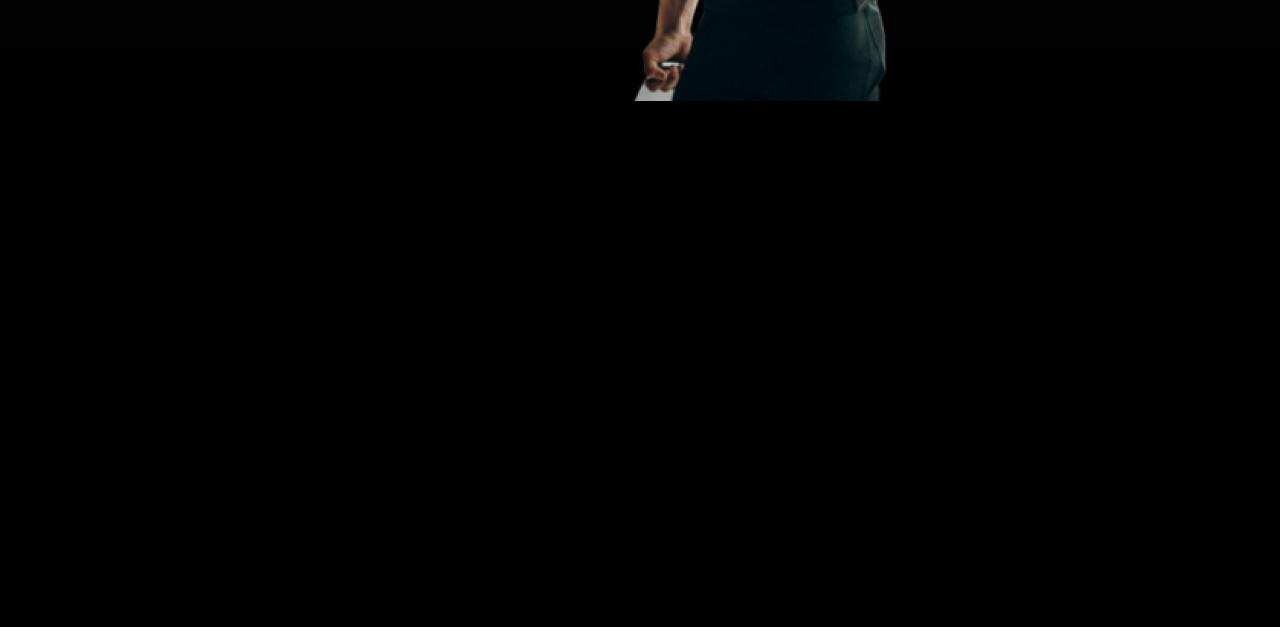
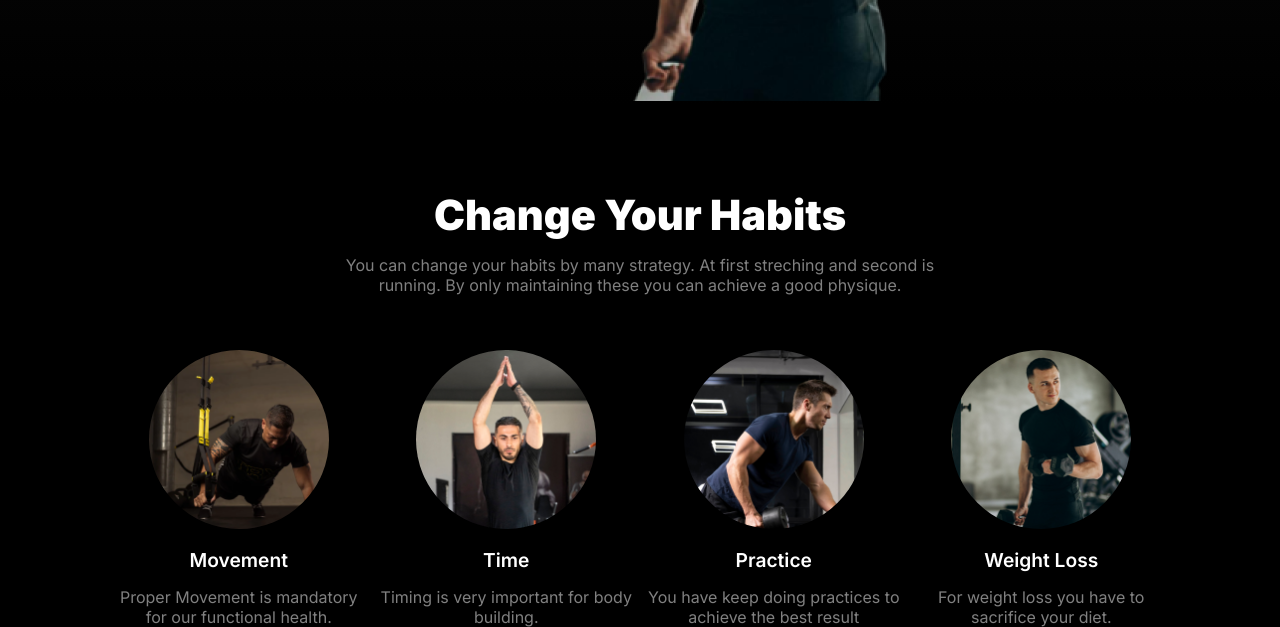
Before and after one commit to fahimbrew/assignment-2, a plain HTML site: page index.html in a window 1280 px wide. Shown: the part 538-1165 px from the top of the page. Before the commit the page ends 800 px from the top, so only its background shows below. Drawn offline with Linux system fonts and the light colour scheme; a web font is replaced by a local one.

Commit message:
habit section has been done

```diff
--- a/index.html
+++ b/index.html
@@ -11,6 +11,7 @@
 </head>
 
 <body class="inter-font">
+    <!-- header starts here -->
     <header id="header">
         <nav class="navbar display-flex">
             <div class="nav-title">
@@ -70,9 +71,54 @@
 
 
     </header>
+    <!-- header ends here -->
+
+    <!-- main starts here -->
+    <main class="main-content">
+        <!-- habit section starts -->
+        <section class="habits">
+            <div class="habit-description">
+                <h2 class="h-common">Change Your Habits</h2>
+                <p class="p-common">You can change your habits by many strategy. At first streching and second is
+                    running. By only maintaining these you can achieve a good physique.</p>
+
+            </div>
+            <div class="habit-cards">
+                <div class="main-card">
+                    <div class="card">
+                        <div><img src="images/image 3.png" alt=""></div>
+                        <h4>Movement</h4>
+                        <p class="p-common">Proper Movement is mandatory for our functional health.</p>
+                    </div>
+                </div>
+                <div class="main-card">
+                    <div class="card">
+                        <div><img src="images/image 2.png" alt=""></div>
+                        <h4>Time</h4>
+                        <p class="p-common">Timing is very important for body building.</p>
+                    </div>
+                </div>
+
+                <div class="main-card">
+                    <div class="card">
+                        <div><img src="images/image 4.png" alt=""></div>
+                        <h4>Practice</h4>
+                        <p class="p-common">You have keep doing practices to achieve the best result</p>
+                    </div>
+                </div>
+                <div class="main-card">
+                    <div class="card">
+                        <div><img src="images/image 5.png" alt=""></div>
+                        <h4>Weight Loss</h4>
+                        <p class="p-common">For weight loss you have to sacrifice your diet.</p>
+                    </div>
+                </div>
 
 
-    <main>
+            </div>
+        </section>
+        <!-- habit section ends here -->
+
 
 
 
@@ -81,6 +127,7 @@
 
 
     </main>
+    <!-- main ends here -->
 
 
     <footer>
--- a/styles/responsive.css
+++ b/styles/responsive.css
@@ -41,4 +41,22 @@
     .hero-profile {
         width: 100%;
     }
+
+    .habit-cards {
+        grid-template-columns: repeat(1, 1fr);
+        width: 60%;
+        margin: 20px auto;
+    }
+
+    .habit-description {
+        text-align: center;
+        width: calc(100% - 10%);
+        margin: 0 auto;
+        padding: 5px;
+    }
+
+    .habit-description h2 {
+        margin-bottom: 10px;
+        font-size: 2rem;
+    }
 }
--- a/styles/style.css
+++ b/styles/style.css
@@ -49,10 +49,19 @@
 
 }
 
+.h-common {
+    color: rgb(255, 255, 255);
+
+    font-size: 2.6rem;
+    font-weight: 900;
+
+}
+
 
 /* header styles starts */
 #header {
     background-image: linear-gradient(180deg, rgb(17, 17, 17), rgba(119, 119, 119, 0)100%);
+    margin-bottom: 80px;
 
 }
 
@@ -221,3 +230,68 @@
     right: 20%;
 
 }
+
+/* main styles */
+
+.main-content {
+    max-width: 1060px;
+    margin: 0 auto;
+}
+
+
+/* habits section style */
+.habit-description {
+    text-align: center;
+    width: 60%;
+    margin: 0 auto;
+    padding: 5px;
+}
+
+.habit-description h2 {
+    margin-bottom: 15px;
+}
+
+.card>h4 {
+    color: rgb(255, 255, 255);
+    font-size: 1.2rem;
+    font-weight: 600;
+    margin-top: 15px;
+    margin-bottom: 15px;
+
+}
+
+.main-card {
+    /* text-align: center; */
+    display: flex;
+    justify-content: center;
+    align-items: center;
+    text-align: center;
+
+}
+
+.card div {
+
+    width: 180px;
+    /* height: 250px; */
+    /* text-align: center; */
+    /* border: 2px solid white; */
+    border-radius: 50%;
+    margin: 0 auto;
+}
+
+.card div img {
+    width: 100%;
+    border-radius: 50%;
+}
+
+.habit-cards {
+    display: grid;
+    grid-template-columns: repeat(4, 1fr);
+    margin-top: 50px;
+    gap: 10px;
+    /* justify-items: center;
+    align-items: center;
+    align-content: center;
+    justify-content: center; */
+
+}
```
